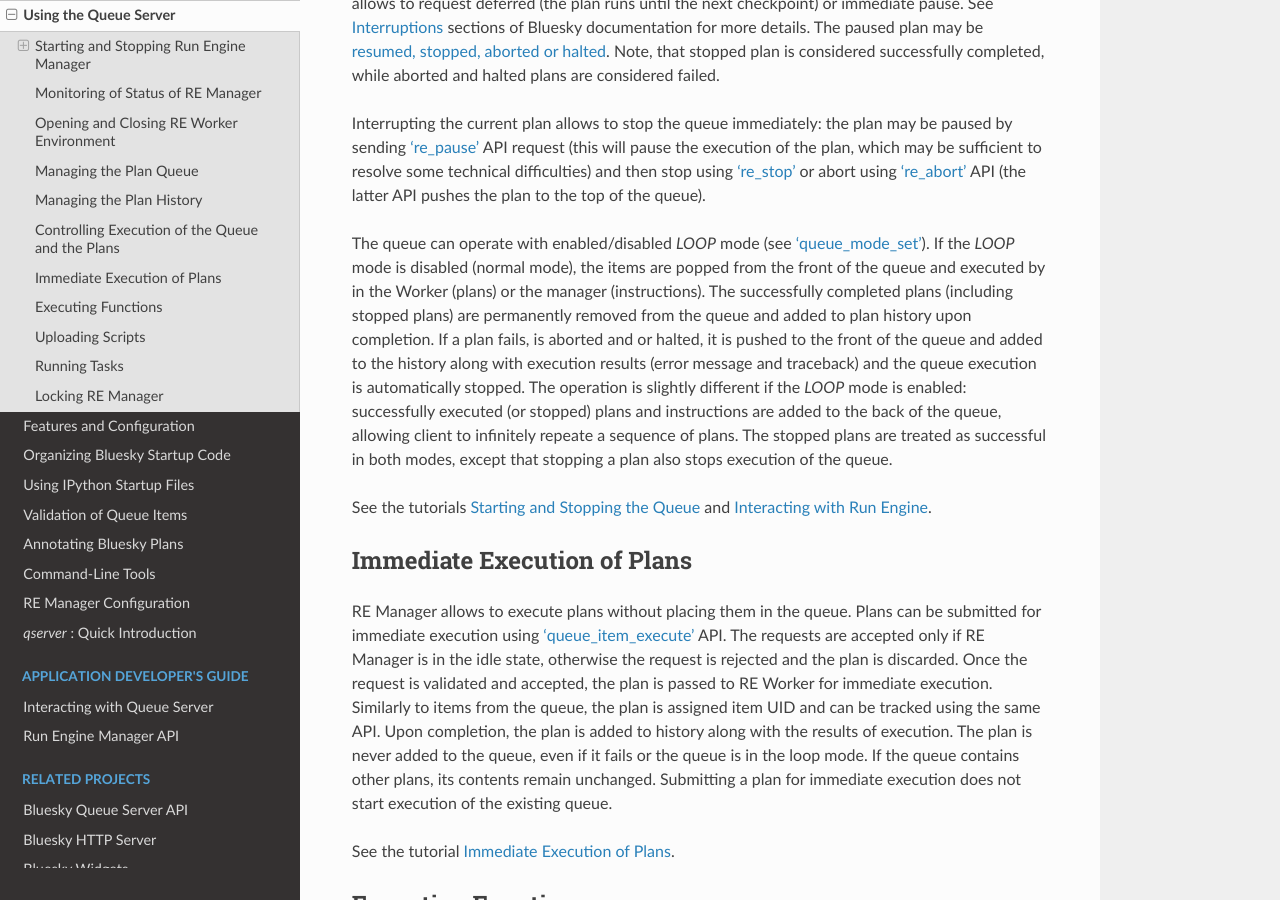
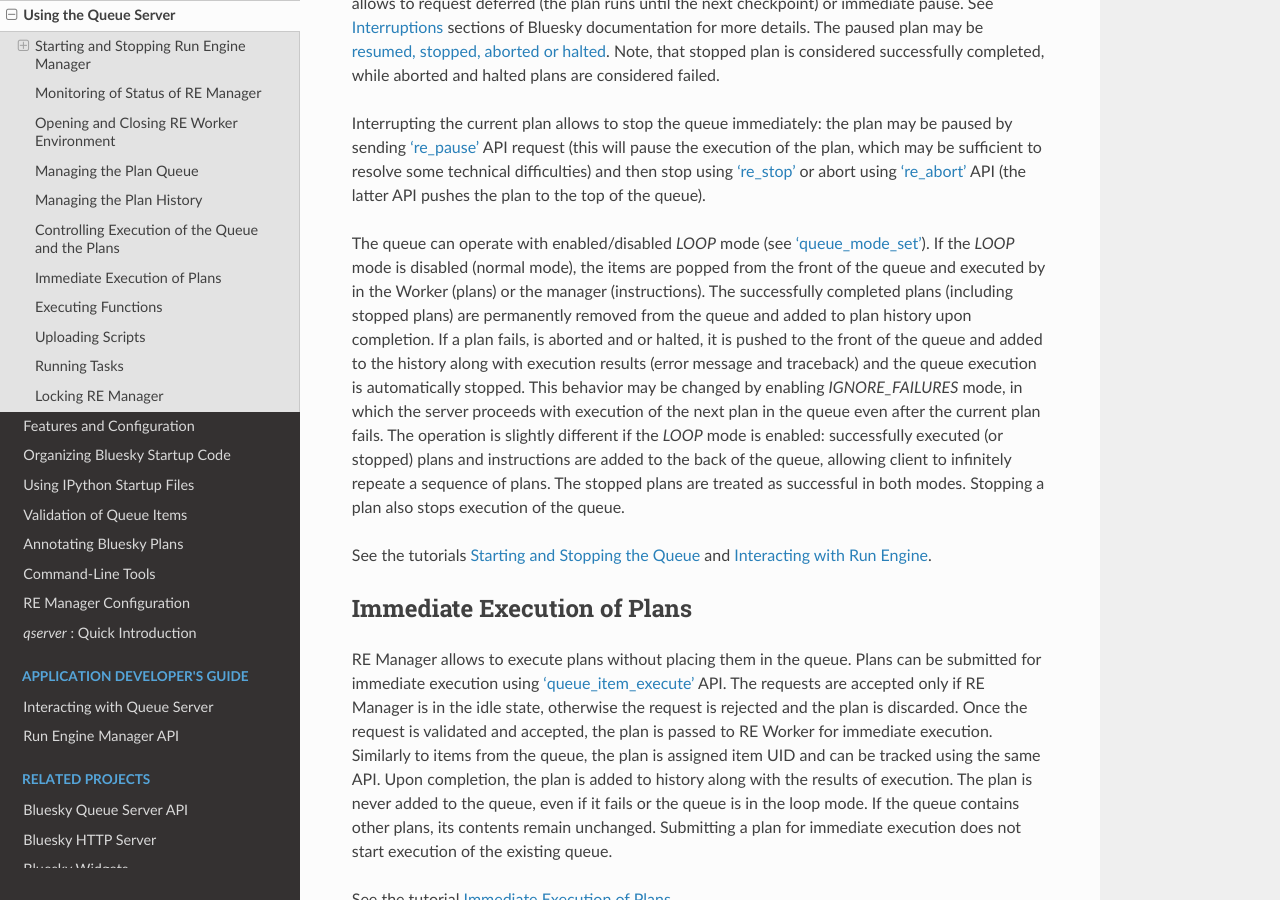
Before and after one commit to bluesky/bluesky-queueserver, a Sphinx documentation site: the page built from docs/source/using_queue_server.rst, in a window 1280 px wide and 900 px high, scrolled down 5430 px. Built offline with Sphinx 7.4.7 and the Read the Docs theme 2.0.0, drawn with Linux system fonts in a browser that asks for light colours.

Commit message:
DOC: include notes on 'ignore_failures' mode

```diff
--- a/docs/source/using_queue_server.rst
+++ b/docs/source/using_queue_server.rst
@@ -244,11 +244,13 @@
 is disabled (normal mode), the items are popped from the front of the queue and executed by in the Worker
 (plans) or the manager (instructions). The successfully completed plans (including stopped plans) are
 permanently removed from the queue and added to plan history upon completion. If a plan fails, is aborted
-and or halted, it is pushed to the front of the queue and  added to the history along with execution results
-(error message and traceback) and the queue execution is automatically stopped. The operation is slightly
-different if the *LOOP* mode is enabled: successfully executed (or stopped) plans and instructions are
-added to the back of the queue, allowing client to infinitely repeate a sequence of plans. The stopped plans
-are treated as successful in both modes, except that stopping a plan also stops execution of the queue.
+and or halted, it is pushed to the front of the queue and added to the history along with execution results
+(error message and traceback) and the queue execution is automatically stopped. This behavior may be changed
+by enabling *IGNORE_FAILURES* mode, in which the server proceeds with execution of the next plan in the queue
+even after the current plan fails. The operation is slightly different if the *LOOP* mode is enabled:
+successfully executed (or stopped) plans and instructions are added to the back of the queue, allowing
+client to infinitely repeate a sequence of plans. The stopped plans are treated as successful in both modes.
+Stopping a plan also stops execution of the queue.
 
 See the tutorials :ref:`tutorial_starting_stopping_queue` and :ref:`tutorial_iteracting_with_run_engine`.
 
```
Also changed, not shown: docs/source/re_manager_api.rst (+6 -3 lines).
